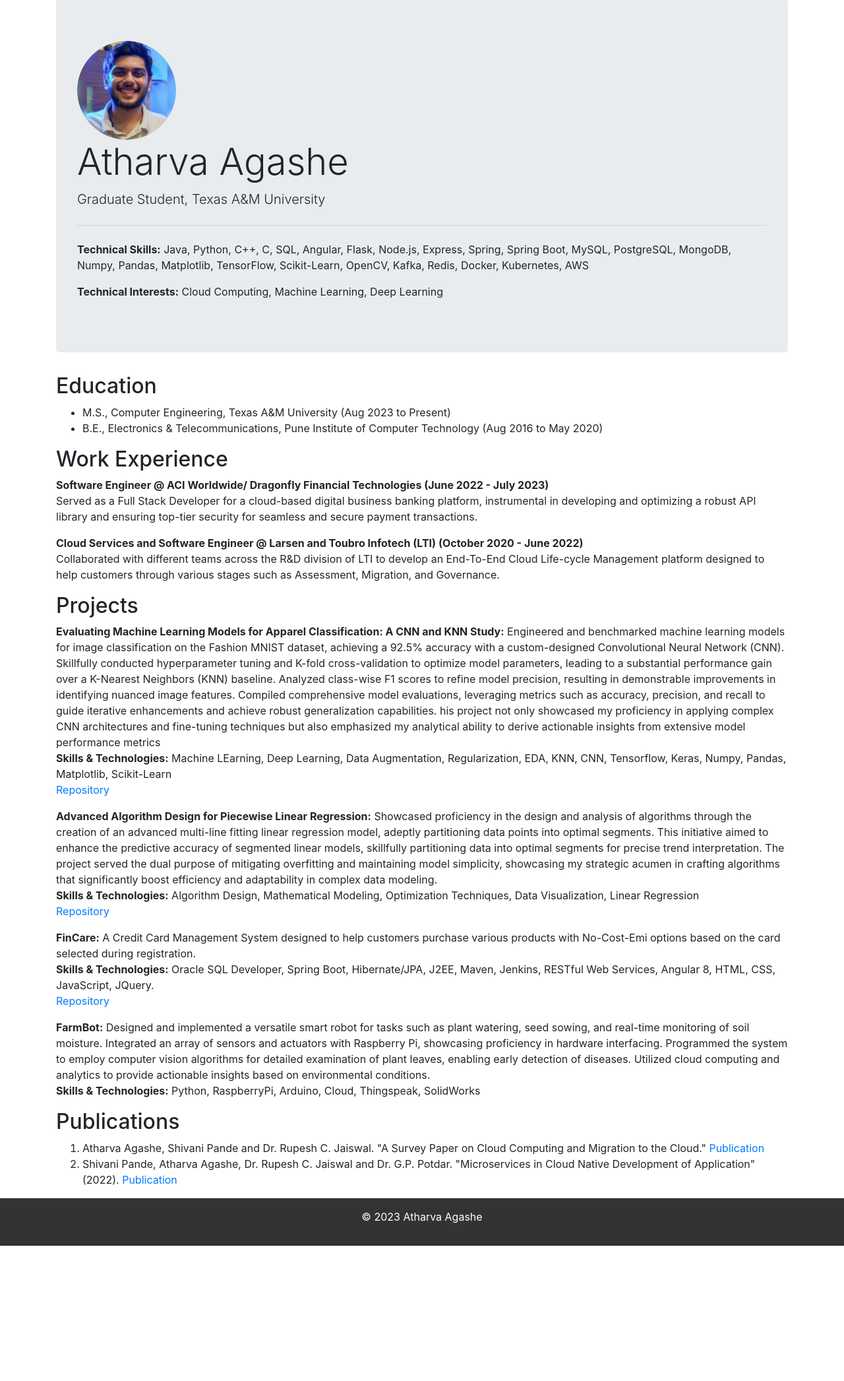
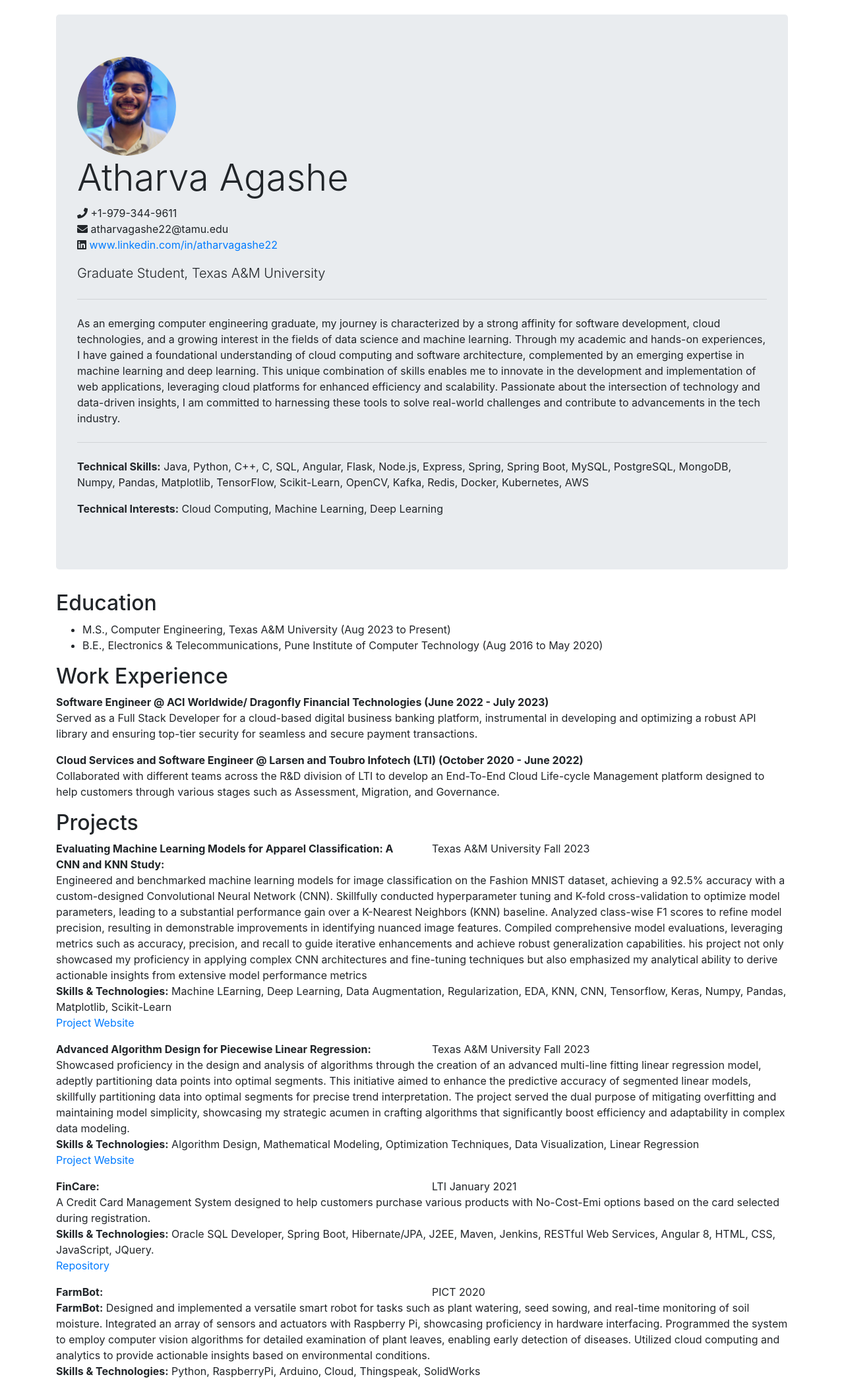
Before and after one commit to atharvagasheTAMU/new-portfolio, a plain HTML site: page index.html in a window 1280 px wide. Shown: the part 82-2175 px from the top of the page at 66% size. Before the commit the page ends 1970 px from the top, so only its background shows below. Drawn offline with nearby package versions, Linux system fonts and the light colour scheme.

Commit message:
Update index.html

```diff
--- a/index.html
+++ b/index.html
@@ -6,6 +6,7 @@
     <meta name="viewport" content="width=device-width, initial-scale=1.0">
     <title>Professional Portfolio</title>
     <link rel="stylesheet" href="https://stackpath.bootstrapcdn.com/bootstrap/4.3.1/css/bootstrap.min.css">
+    <link rel="stylesheet" href="https://cdnjs.cloudflare.com/ajax/libs/font-awesome/5.15.1/css/all.min.css">
     <style>
         .navbar-custom {
             background-color: #2a3f54;
@@ -21,11 +22,15 @@
         .content-section {
             padding: 2rem 0;
         }
+
+        body {
+            padding-top: 80px;
+        }
     </style>
 </head>
 
 <body>
-    <nav class="navbar navbar-expand-lg navbar-dark navbar-custom">
+    <nav class="navbar navbar-expand-lg navbar-dark navbar-custom fixed-top">
         <div class="container">
             <a class="navbar-brand" href="#">Your Name</a>
             <button class="navbar-toggler" type="button" data-toggle="collapse" data-target="#navbarNav"
@@ -35,10 +40,10 @@
             <div class="collapse navbar-collapse" id="navbarNav">
                 <ul class="navbar-nav ml-auto">
                     <li class="nav-item"><a class="nav-link" href="#about">About</a></li>
-                    <li class="nav-item"><a class="nav-link" href="#skills">Skills</a></li>
+                    <li class="nav-item"><a class="nav-link" href="#education">Education</a></li>
                     <li class="nav-item"><a class="nav-link" href="#projects">Projects</a></li>
                     <li class="nav-item"><a class="nav-link" href="#publications">Publications</a></li>
-                    <li class="nav-item"><a class="nav-link" href="#contact">Contact</a></li>
+                    <!-- <li class="nav-item"><a class="nav-link" href="#contact">Contact</a></li> -->
                 </ul>
             </div>
         </div>
@@ -46,11 +51,28 @@
 
     <div class="container mt-4">
         <div class="jumbotron">
-            <img src="Profilepic.jpg" alt="Atharva Agashe" class="img-fluid rounded-circle"
+            <img src="/assets/img/profilepic.jpg" alt="Atharva Agashe" class="img-fluid rounded-circle"
                 style="width: 150px; height: 150px;"> <!-- Profile picture -->
             <h1 class="display-4">Atharva Agashe</h1>
+            <p>
+                <i class="fas fa-phone"></i> +1-979-344-9611 <br>
+                <i class="fas fa-envelope"></i> atharvagashe22@tamu.edu <br>
+                <i class="fab fa-linkedin"></i> <a href="https://www.linkedin.com/in/atharvagashe22"
+                    target="_blank">www.linkedin.com/in/atharvagashe22</a>
+            </p>
             <p class="lead">Graduate Student, Texas A&M University</p>
             <hr class="my-4">
+            <p>As an emerging computer engineering graduate, my journey is characterized by a strong affinity for
+                software development, cloud technologies, and a growing interest in the fields of data science and
+                machine learning. Through my academic and hands-on experiences, I have gained a foundational
+                understanding of cloud computing and software architecture, complemented by an emerging expertise in
+                machine learning and deep learning. This unique combination of skills enables me to innovate in the
+                development and implementation of web applications, leveraging cloud platforms for enhanced efficiency
+                and scalability. Passionate about the intersection of technology and data-driven insights, I am
+                committed to harnessing these tools to solve real-world challenges and contribute to advancements in the
+                tech industry.</p>
+            <hr class="my-4">
+
             <p><strong>Technical Skills:</strong> Java, Python, C++, C, SQL, Angular, Flask, Node.js, Express, Spring,
                 Spring Boot, MySQL, PostgreSQL, MongoDB, Numpy, Pandas, Matplotlib, TensorFlow, Scikit-Learn, OpenCV,
                 Kafka, Redis, Docker, Kubernetes, AWS</p>
@@ -86,7 +108,15 @@
         <!-- Projects Section -->
         <section id="projects">
             <h2>Projects</h2>
-            <p><strong>Evaluating Machine Learning Models for Apparel Classification: A CNN and KNN Study:</strong>
+            <div class="row">
+                <div class="col-md-6">
+                    <strong>Evaluating Machine Learning Models for Apparel Classification: A CNN and KNN Study:</strong>
+                </div>
+                <div class="col-md-6">
+                    </strong>Texas A&M University Fall 2023</strong>
+                </div>
+            </div>
+            <p>
                 Engineered and benchmarked machine learning models for image classification on the Fashion MNIST
                 dataset, achieving a 92.5% accuracy with a custom-designed Convolutional Neural Network (CNN).
                 Skillfully conducted hyperparameter tuning and K-fold cross-validation to optimize model parameters,
@@ -99,9 +129,17 @@
                 metrics<br>
                 <strong>Skills & Technologies:</strong> Machine LEarning, Deep Learning, Data Augmentation,
                 Regularization, EDA, KNN, CNN, Tensorflow, Keras, Numpy, Pandas, Matplotlib, Scikit-Learn<br>
-                <a href="https://github.com/a-agashe/FinCare">Repository</a>
+                <a href="https://rithvik23.github.io/ECENGroup32.github.io/">Project Website</a>
             </p>
-            <p><strong>Advanced Algorithm Design for Piecewise Linear Regression:</strong>
+            <div class="row">
+                <div class="col-md-6">
+                    <strong>Advanced Algorithm Design for Piecewise Linear Regression:</strong>
+                </div>
+                <div class="col-md-6">
+                    </strong>Texas A&M University Fall 2023</strong>
+                </div>
+            </div>
+            <p>
                 Showcased proficiency in the design and analysis of algorithms through the creation of an advanced
                 multi-line fitting linear regression model, adeptly partitioning data points into optimal segments. This
                 initiative aimed to enhance the predictive accuracy of segmented linear models, skillfully partitioning
@@ -109,16 +147,33 @@
                 mitigating overfitting and maintaining model simplicity, showcasing my strategic acumen in crafting
                 algorithms that significantly boost efficiency and adaptability in complex data modeling.
                 <br>
-                <strong>Skills & Technologies:</strong> Algorithm Design, Mathematical Modeling, Optimization Techniques, Data Visualization, Linear Regression <br>
-                <a href="https://github.com/a-agashe/FinCare">Repository</a>
+                <strong>Skills & Technologies:</strong> Algorithm Design, Mathematical Modeling, Optimization
+                Techniques, Data Visualization, Linear Regression <br>
+                <a href="https://github.com/atharvagasheTAMU/MultiLineLinearRegression">Project Website</a>
             </p>
-            <p><strong>FinCare:</strong> A Credit Card Management System designed to help customers purchase various
+            <div class="row">
+                <div class="col-md-6">
+                    <strong>FinCare:</strong>
+                </div>
+                <div class="col-md-6">
+                    </strong>LTI January 2021</strong>
+                </div>
+            </div>
+            <p> A Credit Card Management System designed to help customers purchase various
                 products with No-Cost-Emi options based on the card selected during registration. <br>
                 <strong>Skills & Technologies:</strong> Oracle SQL Developer, Spring Boot, Hibernate/JPA, J2EE, Maven,
                 Jenkins,
                 RESTful Web Services, Angular 8, HTML, CSS, JavaScript, JQuery. <br>
                 <a href="https://github.com/a-agashe/FinCare">Repository</a>
             </p>
+            <div class="row">
+                <div class="col-md-6">
+                    <strong>FarmBot:</strong>
+                </div>
+                <div class="col-md-6">
+                    </strong>PICT 2020</strong>
+                </div>
+            </div>
             <p><strong>FarmBot:</strong> Designed and implemented a versatile smart robot for tasks such as plant
                 watering, seed sowing, and real-time
                 monitoring of soil moisture. Integrated an array of sensors and actuators with Raspberry Pi, showcasing
```
